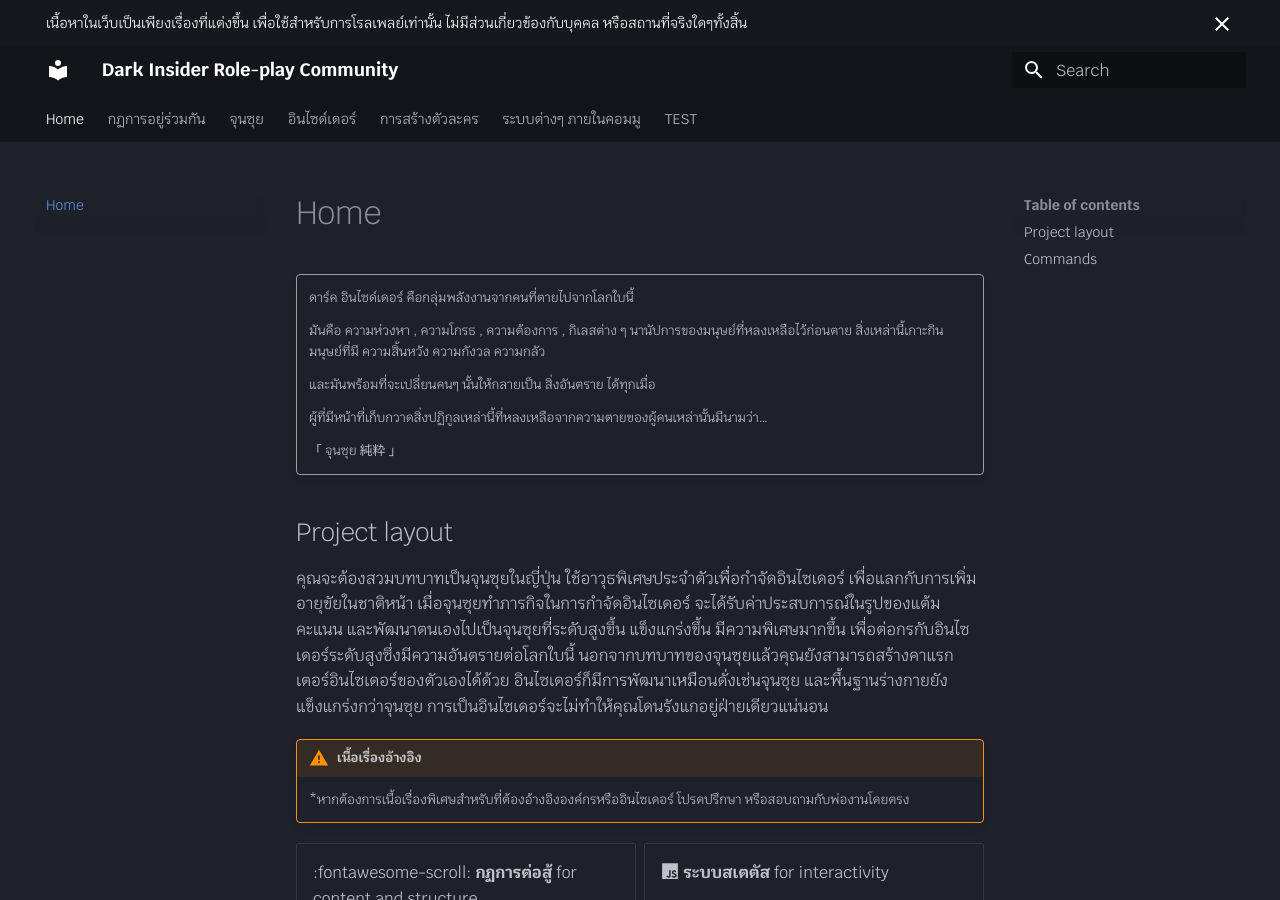
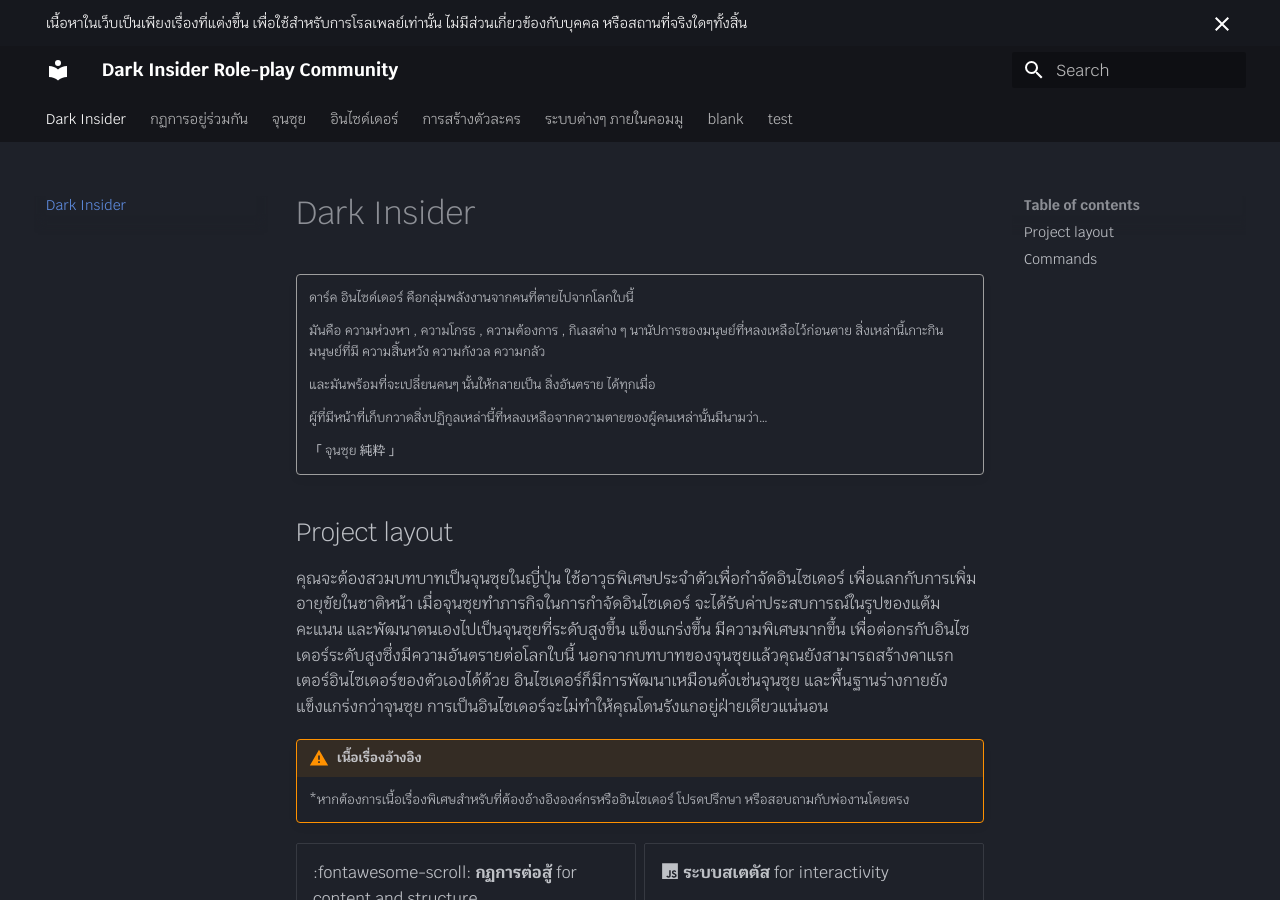
Before and after one commit to Mujina7569/darkInsider-doc, an MkDocs documentation site: the page built from docs/index.md, in a window 1280 px wide and 900 px high. Built offline with MkDocs 1.6.1 and Material for MkDocs 9.7.7, drawn with Linux system fonts in a browser that asks for light colours.

Commit message:
Rearrange Index

```diff
--- a/mkdocs.yml
+++ b/mkdocs.yml
@@ -54,7 +54,7 @@ markdown_extensions:
       emoji_generator: !!python/name:material.extensions.emoji.to_svg
 
 nav:
-  - Home: 'index.md'
+  - 'Dark Insider': 'index.md'
   - 'กฏการอยู่ร่วมกัน': 'rules.md'
   - 'จุนซุย':
     - 'เกี่ยวกับจุนซุย': 'junsui.md'
@@ -88,7 +88,8 @@ nav:
       # - 'คุโมะ': 'mission.md'
       # - 'NPC': 'mission.md'
       # - 'บันทึกลับของหน่วยข่าวกรอง': 'mission.md'
-  - 'TEST': 'blank.md'
+  - 'blank': 'blank.md'
+  - 'test': 'test.md'
 
 extra:
   generator: false
```
